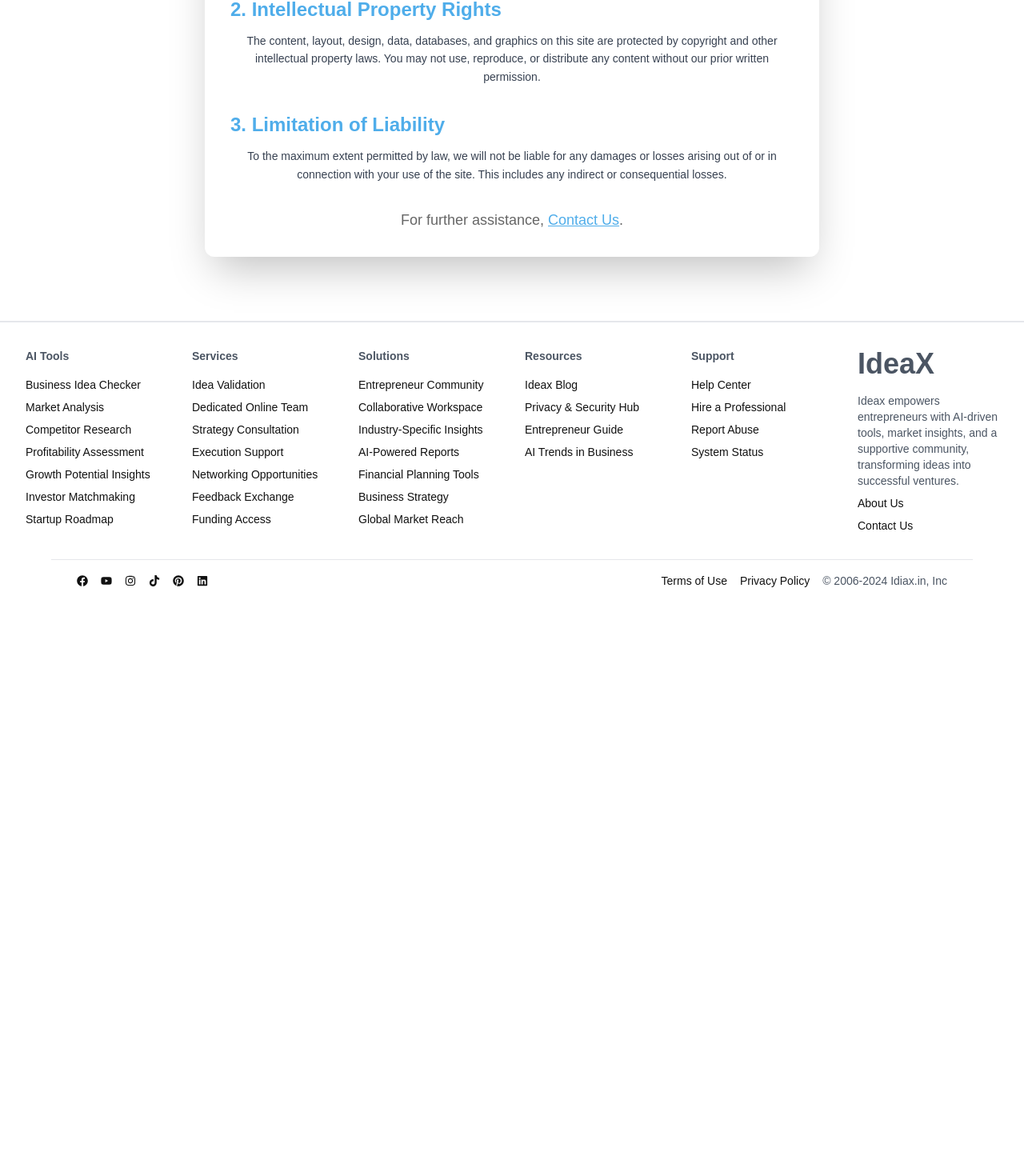
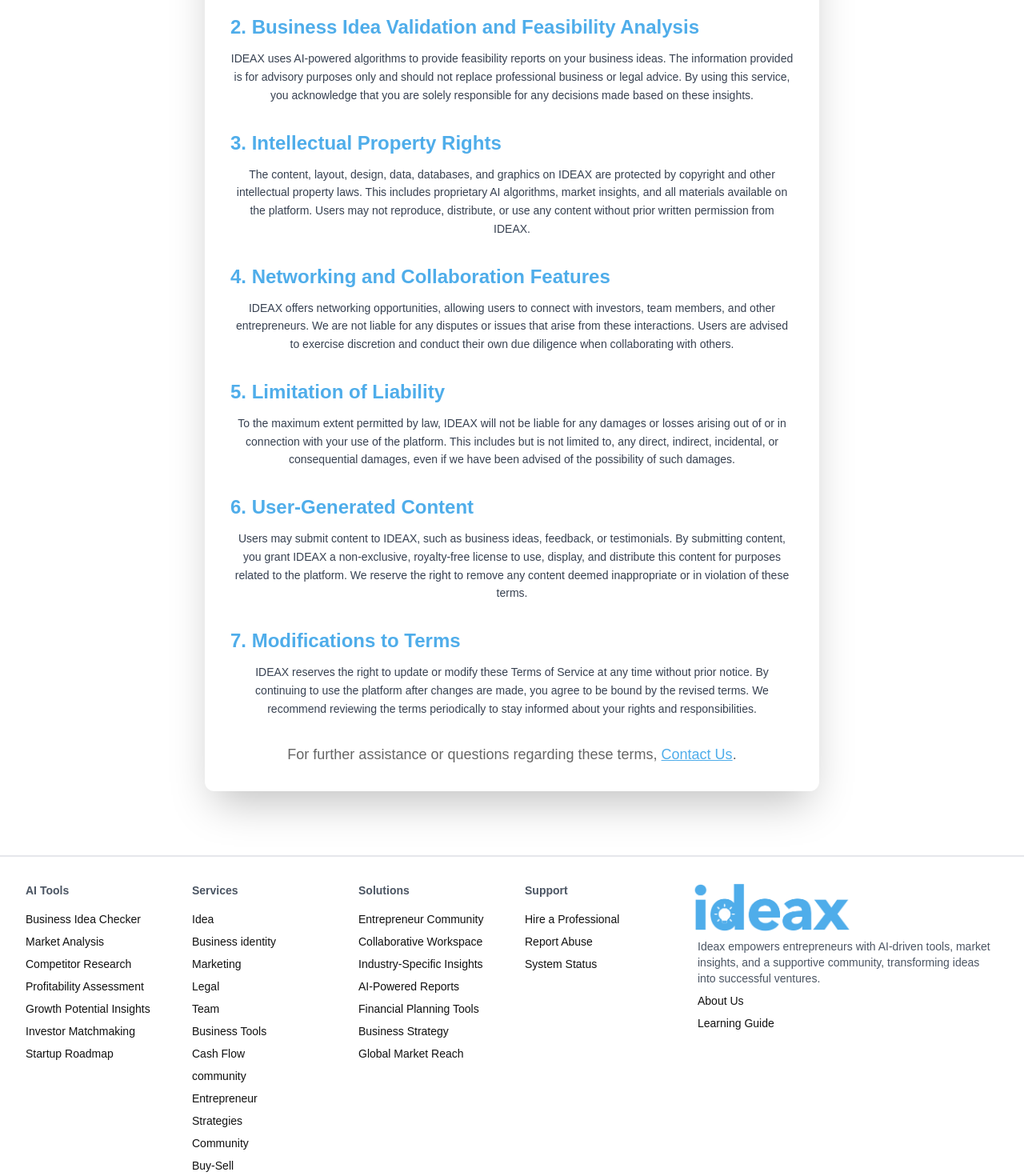
Before and after one commit to gagankishor/ideaxx, a Next.js app: page /termsOfService in a window 1280 px wide. Shown: the part 414-1884 px from the top of the page at 80% size. Before the commit the page ends 1150 px from the top, so only its background shows below. Built offline with nearby package versions, Linux system fonts and the light colour scheme.

Commit message:
new chasnges

```diff
--- a/src/app/privacyPolicy/page.js
+++ b/src/app/privacyPolicy/page.js
@@ -11,26 +11,27 @@ const PrivacyPolicy = () => {
 
         <h2 className="text-2xl font-semibold text-[#4FADEA] mt-10 mb-3">1. Information We Collect</h2>
         <p className="text-lg mb-5">
-          We collect information that you voluntarily provide to us when you register on our site, express an interest
-          in obtaining information about us or our products, or otherwise contact us.
+          IDEAX collects information that you voluntarily provide to us when you register, submit a business idea, or seek information about our services. This may include personal information such as your name, contact details, and project preferences.
         </p>
 
         <h2 className="text-2xl font-semibold text-[#4FADEA] mt-10 mb-3">2. How We Use Your Information</h2>
         <p className="text-lg mb-5">
-          We use the information we collect to operate, maintain, and improve our website and services, to communicate
-          with you, and to comply with legal obligations.
+          The information collected is used to provide, operate, and improve the IDEAX platform and services, to communicate with you, and to fulfill legal obligations. We may also use your data to personalize your experience with our tools and features.
         </p>
 
         <h2 className="text-2xl font-semibold text-[#4FADEA] mt-10 mb-3">3. Sharing of Information</h2>
         <p className="text-lg mb-5">
-          We do not share, sell, or otherwise transfer your personal information to third parties except when required
-          by law or with trusted third-party service providers who assist us in operating our website.
+          We do not sell or share your information with third parties except as necessary to operate our services, or as required by law. We work with trusted third-party providers who assist us in maintaining our platform and ensuring data security.
         </p>
 
         <h2 className="text-2xl font-semibold text-[#4FADEA] mt-10 mb-3">4. Data Security</h2>
         <p className="text-lg mb-5">
-          We take data security seriously and use appropriate measures to protect your personal information from
-          unauthorized access, use, or disclosure.
+          IDEAX is committed to ensuring the security of your data. We implement advanced security measures to protect your information from unauthorized access, misuse, or disclosure. However, no method of transmission over the Internet is completely secure.
+        </p>
+
+        <h2 className="text-2xl font-semibold text-[#4FADEA] mt-10 mb-3">5. Your Rights</h2>
+        <p className="text-lg mb-5">
+          You have the right to access, update, or delete your personal information at any time. For any privacy-related questions, feel free to reach out to us.
         </p>
 
         <p className="text-lg mt-5">
--- a/src/app/termsOfService/page.js
+++ b/src/app/termsOfService/page.js
@@ -6,40 +6,69 @@ const TermsOfService = () => {
   <div className="text-center mb-8">
     <h1 className="text-5xl font-bold text-[#4FADEA] mb-4">Terms of Service</h1>
     <p className="text-lg text-gray-600">
-            By accessing or using our site, you agree to be bound by these Terms of Service and comply with all applicable laws.
+      By accessing or using IDEAX, you agree to be bound by these Terms of Service and comply with all applicable laws.
     </p>
   </div>
 
   <div className="space-y-8">
     <section>
-            <h2 className="text-2xl font-semibold text-[#4FADEA] mb-3">1. Use of the Site</h2>
+      <h2 className="text-2xl font-semibold text-[#4FADEA] mb-3">1. Use of IDEAX Platform</h2>
       <p className="text-gray-700 leading-relaxed">
-              You may use our site only for lawful purposes and in accordance with these Terms of Service. You agree not to use the site in any way that could harm or disable it, or interfere with any other party&apos;s use of the site.
+        IDEAX provides a range of tools and services to assess, validate, and support business ideas. You may use our platform only for lawful purposes and in accordance with these Terms of Service. Misuse of the platform, such as attempting to disrupt services or gain unauthorized access to features, is strictly prohibited.
       </p>
     </section>
 
     <section>
-            <h2 className="text-2xl font-semibold text-[#4FADEA] mb-3">2. Intellectual Property Rights</h2>
+      <h2 className="text-2xl font-semibold text-[#4FADEA] mb-3">2. Business Idea Validation and Feasibility Analysis</h2>
       <p className="text-gray-700 leading-relaxed">
-              The content, layout, design, data, databases, and graphics on this site are protected by copyright and other intellectual property laws. You may not use, reproduce, or distribute any content without our prior written permission.
+        IDEAX uses AI-powered algorithms to provide feasibility reports on your business ideas. The information provided is for advisory purposes only and should not replace professional business or legal advice. By using this service, you acknowledge that you are solely responsible for any decisions made based on these insights.
       </p>
     </section>
 
     <section>
-            <h2 className="text-2xl font-semibold text-[#4FADEA] mb-3">3. Limitation of Liability</h2>
+      <h2 className="text-2xl font-semibold text-[#4FADEA] mb-3">3. Intellectual Property Rights</h2>
       <p className="text-gray-700 leading-relaxed">
-              To the maximum extent permitted by law, we will not be liable for any damages or losses arising out of or in connection with your use of the site. This includes any indirect or consequential losses.
+        The content, layout, design, data, databases, and graphics on IDEAX are protected by copyright and other intellectual property laws. This includes proprietary AI algorithms, market insights, and all materials available on the platform. Users may not reproduce, distribute, or use any content without prior written permission from IDEAX.
+      </p>
+    </section>
+
+    <section>
+      <h2 className="text-2xl font-semibold text-[#4FADEA] mb-3">4. Networking and Collaboration Features</h2>
+      <p className="text-gray-700 leading-relaxed">
+        IDEAX offers networking opportunities, allowing users to connect with investors, team members, and other entrepreneurs. We are not liable for any disputes or issues that arise from these interactions. Users are advised to exercise discretion and conduct their own due diligence when collaborating with others.
+      </p>
+    </section>
+
+    <section>
+      <h2 className="text-2xl font-semibold text-[#4FADEA] mb-3">5. Limitation of Liability</h2>
+      <p className="text-gray-700 leading-relaxed">
+        To the maximum extent permitted by law, IDEAX will not be liable for any damages or losses arising out of or in connection with your use of the platform. This includes but is not limited to, any direct, indirect, incidental, or consequential damages, even if we have been advised of the possibility of such damages.
+      </p>
+    </section>
+
+    <section>
+      <h2 className="text-2xl font-semibold text-[#4FADEA] mb-3">6. User-Generated Content</h2>
+      <p className="text-gray-700 leading-relaxed">
+        Users may submit content to IDEAX, such as business ideas, feedback, or testimonials. By submitting content, you grant IDEAX a non-exclusive, royalty-free license to use, display, and distribute this content for purposes related to the platform. We reserve the right to remove any content deemed inappropriate or in violation of these terms.
+      </p>
+    </section>
+
+    <section>
+      <h2 className="text-2xl font-semibold text-[#4FADEA] mb-3">7. Modifications to Terms</h2>
+      <p className="text-gray-700 leading-relaxed">
+        IDEAX reserves the right to update or modify these Terms of Service at any time without prior notice. By continuing to use the platform after changes are made, you agree to be bound by the revised terms. We recommend reviewing the terms periodically to stay informed about your rights and responsibilities.
       </p>
     </section>
 
     <p className="text-center text-lg mt-8">
-            For further assistance,{" "}
-            <a href="mailto:terms@example.com" className="text-[#4FADEA] underline hover:text-[#3c8dbb] font-medium">
+      For further assistance or questions regarding these terms,{" "}
+      <a href="mailto:terms@ideax.com" className="text-[#4FADEA] underline hover:text-[#3c8dbb] font-medium">
         Contact Us
       </a>.
     </p>
   </div>
 </div>
+
     );
   };
 
--- a/src/components/Footer.jsx
+++ b/src/components/Footer.jsx
@@ -8,7 +8,6 @@
 //       <div className="container mx-auto flex flex-col md:flex-row items-center justify-between text-xs space-y-2 md:space-y-0 md:space-x-6 px-4">
 
 //         {/* Footer Text */}
-
 
 //         {/* Footer Links */}
 //         <div className="flex space-x-3">
@@ -39,28 +38,45 @@
 //     </footer>
 //   );
 // };
-
 // export default Footer;
-
-import Link from 'next/link';
-import { FaFacebook } from 'react-icons/fa';
-import { FaInstagram, FaLinkedin, FaPinterest, FaTiktok, FaYoutube } from 'react-icons/fa6';
-
+import Link from "next/link";
+import { FaFacebook, FaTwitter } from "react-icons/fa";
+import {
+  FaInstagram,
+  FaLinkedin,
+  FaPinterest,
+  FaTiktok,
+  FaYoutube,
+} from "react-icons/fa6";
 export default function Footer() {
   return (
-    <footer className="bg-white border-t-2 mt-5  py-8">
+    <footer className="bg-white border-t-2 mt-10 pb-5 py-8">
       <div className="max-w-7xl mx-auto px-4 sm:px-6 lg:px-8 grid grid-cols-2 md:grid-cols-6 gap-8 text-sm text-gray-600">
         {/* Product Column */}
         <div>
           <h4 className="font-semibold mb-4 text-left">AI Tools</h4>
           <ul className="space-y-2 text-left">
-      <li><Link href="#">Business Idea Checker</Link></li>
-      <li><Link href="#">Market Analysis</Link></li>
-      <li><Link href="#">Competitor Research</Link></li>
-      <li><Link href="#">Profitability Assessment</Link></li>
-      <li><Link href="#">Growth Potential Insights</Link></li>
-      <li><Link href="#">Investor Matchmaking</Link></li>
-      <li><Link href="#">Startup Roadmap</Link></li>
+            <li>
+              <Link href="#">Business Idea Checker</Link>
+            </li>
+            <li>
+              <Link href="#">Market Analysis</Link>
+            </li>
+            <li>
+              <Link href="#">Competitor Research</Link>
+            </li>
+            <li>
+              <Link href="#">Profitability Assessment</Link>
+            </li>
+            <li>
+              <Link href="#">Growth Potential Insights</Link>
+            </li>
+            <li>
+              <Link href="#">Investor Matchmaking</Link>
+            </li>
+            <li>
+              <Link href="#">Startup Roadmap</Link>
+            </li>
           </ul>
         </div>
 
@@ -68,13 +84,42 @@ export default function Footer() {
         <div>
           <h4 className="font-semibold mb-4 text-left">Services</h4>
           <ul className="space-y-2 text-left">
-      <li><Link href="#">Idea Validation</Link></li>
-      <li><Link href="#">Dedicated Online Team</Link></li>
-      <li><Link href="#">Strategy Consultation</Link></li>
-      <li><Link href="#">Execution Support</Link></li>
-      <li><Link href="#">Networking Opportunities</Link></li>
-      <li><Link href="#">Feedback Exchange</Link></li>
-      <li><Link href="#">Funding Access</Link></li>
+            <li>
+              <Link href="#">Idea</Link>
+            </li>
+            <li>
+              <Link href="#">Business identity</Link>
+            </li>
+            <li>
+              <Link href="#">Marketing</Link>
+            </li>
+            <li>
+              <Link href="#">Legal</Link>
+            </li>
+            <li>
+              <Link href="#">Team</Link>
+            </li>
+            <li>
+              <Link href="#">Business Tools</Link>
+            </li>
+            <li>
+              <Link href="#">Cash Flow</Link>
+            </li>
+            <li>
+              <Link href="#">community</Link>
+            </li>
+            <li>
+              <Link href="#">Entrepreneur</Link>
+            </li>
+            <li>
+              <Link href="#">Strategies</Link>
+            </li>
+            <li>
+              <Link href="#">Community</Link>
+            </li>
+            <li>
+              <Link href="#">Buy-Sell</Link>
+            </li>
           </ul>
         </div>
 
@@ -82,18 +127,32 @@ export default function Footer() {
         <div>
           <h4 className="font-semibold mb-4 text-left">Solutions</h4>
           <ul className="space-y-2 text-left">
-      <li><Link href="#">Entrepreneur Community</Link></li>
-      <li><Link href="#">Collaborative Workspace</Link></li>
-      <li><Link href="#">Industry-Specific Insights</Link></li>
-      <li><Link href="#">AI-Powered Reports</Link></li>
-      <li><Link href="#">Financial Planning Tools</Link></li>
-      <li><Link href="#">Business Strategy</Link></li>
-      <li><Link href="#">Global Market Reach</Link></li>
+            <li>
+              <Link href="#">Entrepreneur Community</Link>
+            </li>
+            <li>
+              <Link href="#">Collaborative Workspace</Link>
+            </li>
+            <li>
+              <Link href="#">Industry-Specific Insights</Link>
+            </li>
+            <li>
+              <Link href="#">AI-Powered Reports</Link>
+            </li>
+            <li>
+              <Link href="#">Financial Planning Tools</Link>
+            </li>
+            <li>
+              <Link href="#">Business Strategy</Link>
+            </li>
+            <li>
+              <Link href="#">Global Market Reach</Link>
+            </li>
           </ul>
         </div>
 
         {/* Resources Column */}
-  <div>
+        {/* <div>
           <h4 className="font-semibold mb-4 text-left">Resources</h4>
           <ul className="space-y-2 text-left">
             <li><Link href="#">Ideax Blog</Link></li>
@@ -101,61 +160,72 @@ export default function Footer() {
             <li><Link href="#">Entrepreneur Guide</Link></li>
             <li><Link href="#">AI Trends in Business</Link></li>
           </ul>
-  </div>
+        </div> */}
 
         {/* Support Column */}
         <div>
           <h4 className="font-semibold mb-4 text-left">Support</h4>
           <ul className="space-y-2 text-left">
-            <li><Link href="#">Help Center</Link></li>
-            <li><Link href="#">Hire a Professional</Link></li>
-            <li><Link href="#">Report Abuse</Link></li>
-            <li><Link href="#">System Status</Link></li>
+
+            <li>
+              <Link href="#">Hire a Professional</Link>
+            </li>
+            <li>
+              <Link href="#">Report Abuse</Link>
+            </li>
+            <li>
+              <Link href="#">System Status</Link>
+            </li>
           </ul>
         </div>
-        <div>
-          <h4 className="font-semibold mb-4 text-left text-4xl">IdeaX</h4>
-          <ul className="space-y-2 text-left">
-          <li>Ideax empowers entrepreneurs with AI-driven tools, market insights, and a supportive community, transforming ideas into successful ventures.</li>
-            <li><Link href="#">About Us</Link></li>
-            <li><Link href="#">Contact Us</Link></li>
+        <div className="md:col-span-2 ">
+          {/* <h4 className="font-semibold mb-4 text-left text-4xl">IdeaX</h4> */}
+          <img src="logo.png" alt="ideax logo" width={200}/>
+          <ul className="space-y-2 text-left p-2">
+            <li>
+              Ideax empowers entrepreneurs with AI-driven tools, market
+              insights, and a supportive community, transforming ideas into
+              successful ventures.
+            </li>
+            <li>
+              <Link href="#">About Us</Link>
+            </li>
+            <li>
+              <Link href="#">Learning Guide</Link>
+            </li>
           </ul>
         </div>
       </div>
 
-      <div className="max-w-6xl mx-auto px-4 sm:px-6 lg:px-8 mt-8 border-t border-gray-200 pt-4">
-
+      <div className="max-w-6xl mx-auto px-4 sm:px-6 lg:px-8 mt-8 border-t border-gray-200 pt-4 py-[20px]">
         {/* Social Icons */}
         <div className="flex flex-col md:flex-row justify-between items-center text-gray-600 text-sm">
           {/* Social Icons */}
           <div className="flex space-x-4 mb-4 md:mb-0">
-            <a href="#" aria-label="Facebook" className="hover:text-blue-600">
+            <a href="https://facebook.com" aria-label="Facebook" className="hover:text-blue-600">
               <FaFacebook />
             </a>
-            <a href="#" aria-label="YouTube" className="hover:text-red-600">
+            <a href="https://www.youtube.com" aria-label="YouTube" className="hover:text-red-600">
               <FaYoutube />
             </a>
-            <a href="#" aria-label="Instagram" className="hover:text-pink-600">
+            <a href="https://instagram.com" aria-label="Instagram" className="hover:text-pink-600">
               <FaInstagram />
             </a>
-            <a href="#" aria-label="TikTok" className="hover:text-black">
-              <FaTiktok />
+            <a href="https://twitter.com" aria-label="Twitter" className="hover:text-blue-400">
+              <FaTwitter />
             </a>
-            <a href="#" aria-label="Pinterest" className="hover:text-red-600">
+            <a href="https://in.pinterest.com/" aria-label="Pinterest" className="hover:text-red-600">
               <FaPinterest />
             </a>
-            <a href="#" aria-label="LinkedIn" className="hover:text-blue-600">
+            <a href="https://linkedin.com" aria-label="LinkedIn" className="hover:text-blue-600">
               <FaLinkedin />
             </a>
           </div>
-
-
-
           {/* Footer Links */}
           <div className="flex space-x-4">
-            <Link href="#">Terms of Use</Link>
-            <Link href="#">Privacy Policy</Link>
-            <span>&copy; 2006-2024 Idiax.in, Inc</span>
+            <Link href="/termsOfService">Terms of Use</Link>
+            <Link href="/privacyPolicy">Privacy Policy</Link>
+            <span>&copy; 20024-2025 Ideax, Inc</span>
           </div>
         </div>
       </div>
```
Lines whose indentation alone changed are shown as unchanged.
